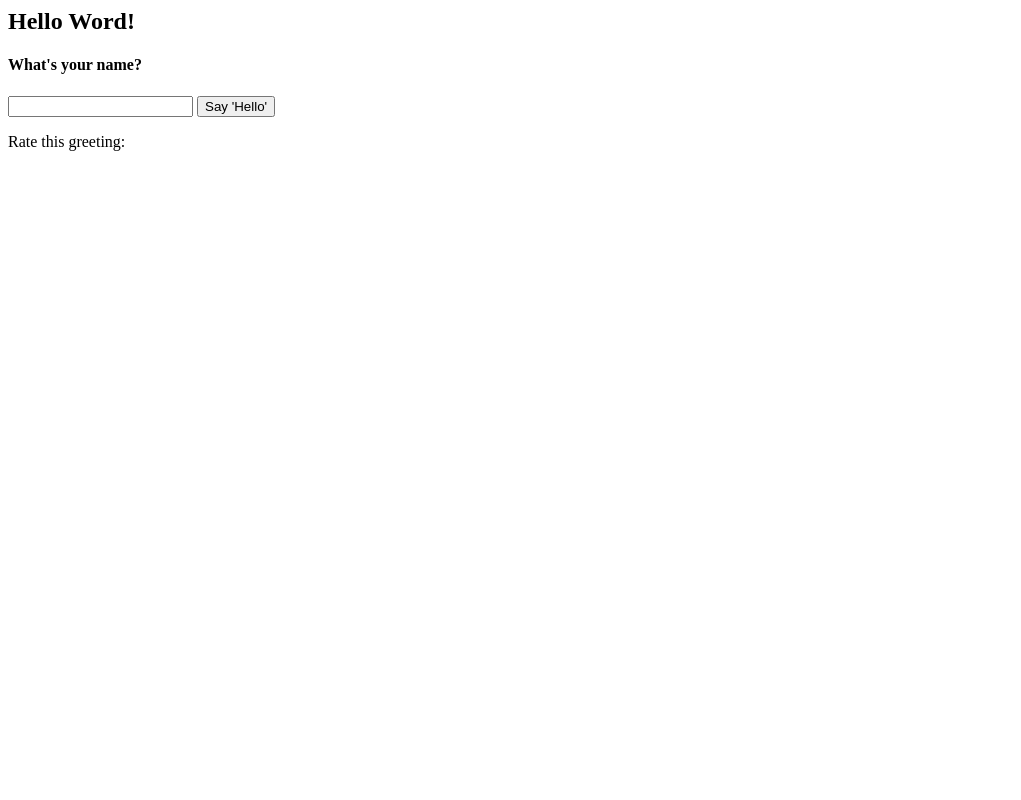
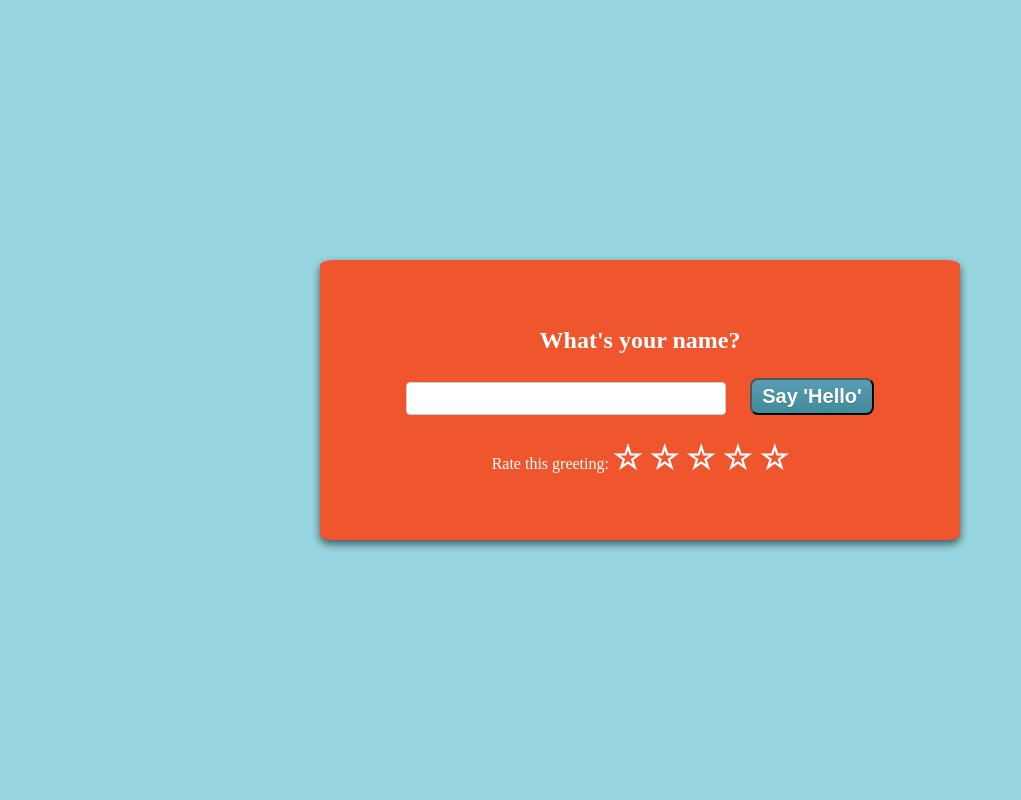
Before and after one commit to bernardohrl/instashop_hello_django, a Django app: page / in a window 1280 px wide. Shown: the whole page, without its empty margins (0-1021 px from the left). Run offline with Django 3.2, Linux system fonts and the light colour scheme.

Commit message:
Styling The Page

```diff
--- a/hello/templates/index.html
+++ b/hello/templates/index.html
@@ -1,15 +1,88 @@
 <html>
-<body>
+<style>
+    .stars {
+        display: inline;
+    }
 
-<h2>Hello Word!</h2>
+    .main {
+        width: 50%;
+        height: 35%;
+        background-color: #ef562d;
+        color: white;
 
-<h4>What's your name?</h4>
+        position: absolute;
+        top:0;
+        bottom: 0;
+        left: 0;
+        right: 0;
 
+        margin: auto;
+        align-content: center;
+        text-align: center;
+
+        box-shadow: 0 4px 8px 0 rgba(0,0,0,0.6);
+        transition: 0.3s;
+        border-radius: 2%;
+    }
+
+    .myButton {
+        background:-moz-linear-gradient(top, #599bb3 5%, #408c99 100%);
+        background:-webkit-linear-gradient(top, #599bb3 5%, #408c99 100%);
+        background:-o-linear-gradient(top, #599bb3 5%, #408c99 100%);
+        background:-ms-linear-gradient(top, #599bb3 5%, #408c99 100%);
+        background:linear-gradient(to bottom, #599bb3 5%, #408c99 100%);
+        filter:progid:DXImageTransform.Microsoft.gradient(startColorstr='#599bb3', endColorstr='#408c99',GradientType=0);
+        background-color:#599bb3;
+        -moz-border-radius:8px;
+        -webkit-border-radius:8px;
+        border-radius:8px;
+        display:inline-block;
+        cursor:pointer;
+        color:#ffffff;
+        font-family:Arial;
+        font-size:20px;
+        font-weight:bold;
+        padding:5px 10px;
+        text-decoration:none;
+        text-shadow:0px 1px 0px #3d768a;
+    }
+    .myButton:hover {
+        background:-webkit-gradient(linear, left top, left bottom, color-stop(0.05, #408c99), color-stop(1, #599bb3));
+        background:-moz-linear-gradient(top, #408c99 5%, #599bb3 100%);
+        background:-webkit-linear-gradient(top, #408c99 5%, #599bb3 100%);
+        background:-o-linear-gradient(top, #408c99 5%, #599bb3 100%);
+        background:-ms-linear-gradient(top, #408c99 5%, #599bb3 100%);
+        background:linear-gradient(to bottom, #408c99 5%, #599bb3 100%);
+        filter:progid:DXImageTransform.Microsoft.gradient(startColorstr='#408c99', endColorstr='#599bb3',GradientType=0);
+        background-color:#408c99;
+    }
+    .myButton:active {
+        position:relative;
+        top:1px;
+    }
+
+    input[type=text], select {
+        width: 50%;
+        padding: 8px 15px;
+        margin: 8px 0;
+        display: inline-block;
+        border: 1px solid #ccc;
+        border-radius: 4px;
+        box-sizing: border-box;
+        margin-right: 20px;
+    }
+
+</style>
+
+<body style="background-color: #97d5e0">
+    <div class="main">
+
+    <h2>What's your name?</h2>
 
         <form action="/" method="post">
             {% csrf_token %}
             {{ form }}
-    <input type="submit" value="Say 'Hello'" />
+            <input class="myButton" type="submit" value="Say 'Hello'" />
         </form>
 
         {% if name %}
@@ -18,6 +91,8 @@
         {% endif %}
 
 
-<p>Rate this greeting: </p>
-
+        <p class="stars"> Rate this greeting:
+            <h1 class="stars"> <span> ☆ </span><span> ☆ </span><span> ☆ </span><span> ☆ </span><span> ☆ </span> </h1>
+        </p>
+    </div>
 </body>
```
Lines whose indentation alone changed are shown as unchanged.
